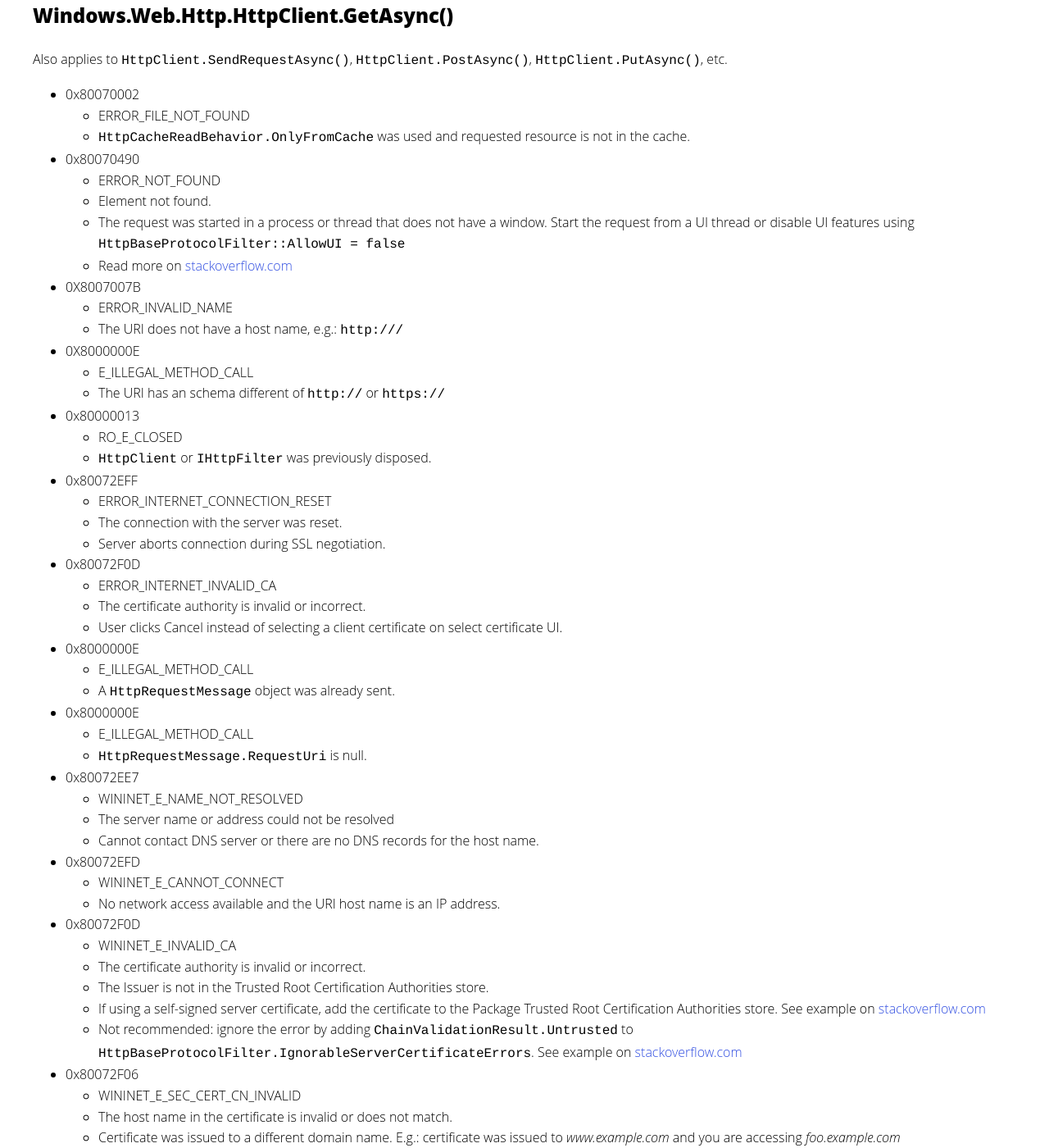
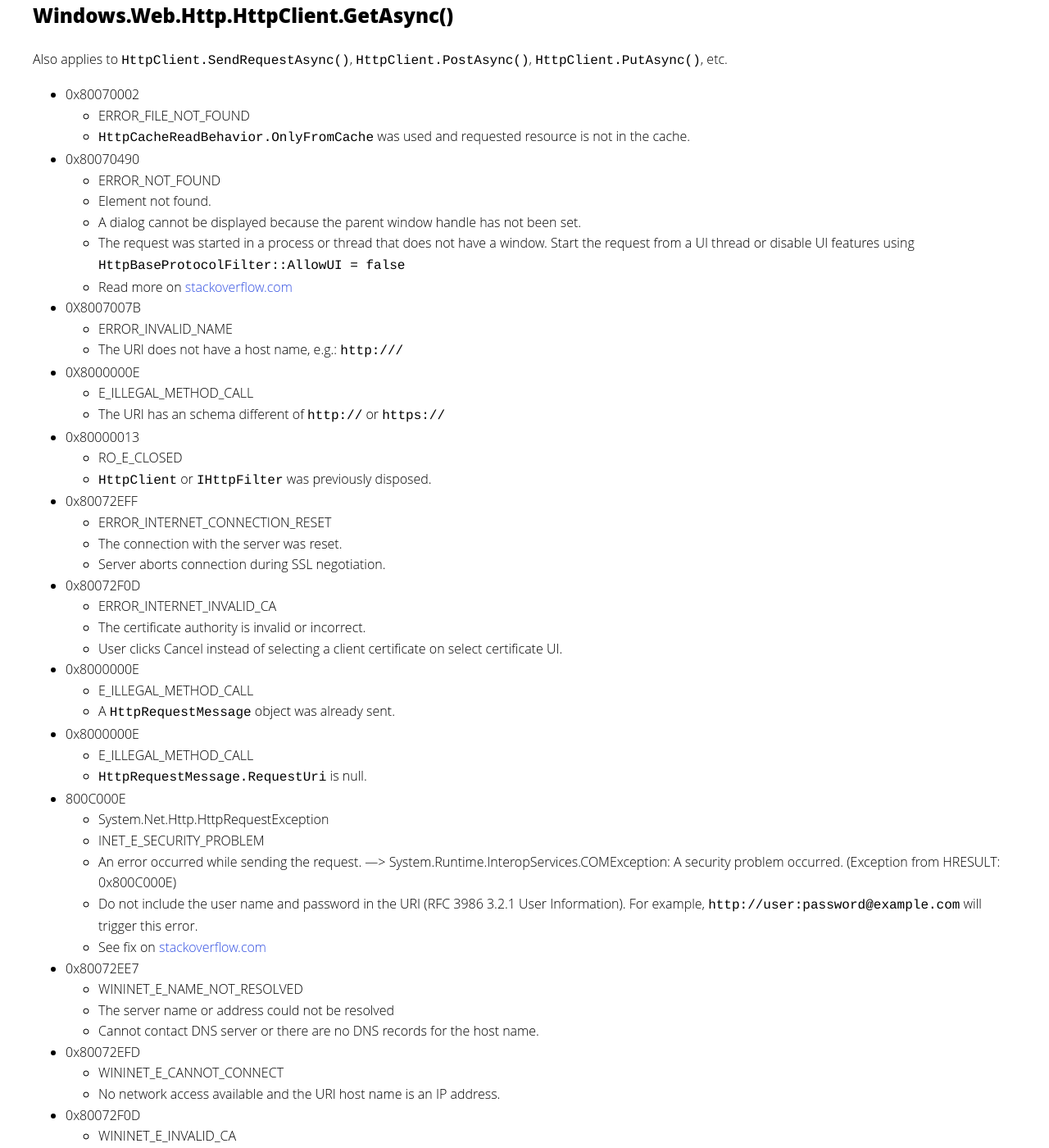
Before and after one commit to kiewic/kiewic.github.io, a Jekyll site: the page built from _posts/2015-08-16-windows-runtime-hresult-table.md, in a window 1280 px wide and 1400 px high, scrolled down 684 px. Shown: the whole window at 82% size. Built offline with Jekyll 4.4.1, drawn with Linux system fonts in a browser that asks for light colours; comment, search, counter and statistics services are not loaded.

Commit message:
Improving HRESULTs list.

```diff
--- a/_posts/2015-08-16-windows-runtime-hresult-table.md
+++ b/_posts/2015-08-16-windows-runtime-hresult-table.md
@@ -21,6 +21,7 @@ Also applies to `HttpClient.SendRequestAsync()`, `HttpClient.PostAsync()`, `Http
 * 0x80070490
     * ERROR_NOT_FOUND
     * Element not found.
+    * A dialog cannot be displayed because the parent window handle has not been set.
     * The request was started in a process or thread that does not have a window. Start the request from a UI thread or disable UI features using `HttpBaseProtocolFilter::AllowUI = false`
     * Read more on [stackoverflow.com](http://stackoverflow.com/questions/24361588/windows-web-http-httpclientgetasync-throws-an-incomplete-exception-when-invalid)
 * 0X8007007B
@@ -46,6 +47,12 @@ Also applies to `HttpClient.SendRequestAsync()`, `HttpClient.PostAsync()`, `Http
 * 0x8000000E
     * E_ILLEGAL_METHOD_CALL
     * `HttpRequestMessage.RequestUri` is null.
+* 800C000E
+    * System.Net.Http.HttpRequestException
+    * INET_E_SECURITY_PROBLEM
+    * An error occurred while sending the request. ---> System.Runtime.InteropServices.COMException: A security problem occurred. (Exception from HRESULT: 0x800C000E)
+    * Do not include the user name and password in the URI (RFC 3986 3.2.1 User Information). For example, `http://user:password@example.com` will trigger this error.
+    * See fix on [stackoverflow.com][httpclienthandler_credentials]
 * 0x80072EE7
     * WININET_E_NAME_NOT_RESOLVED
     * The server name or address could not be resolved
```
Also changed, not shown: other parts of _posts/2015-08-16-windows-runtime-hresult-table.md (+1 -0 lines).
